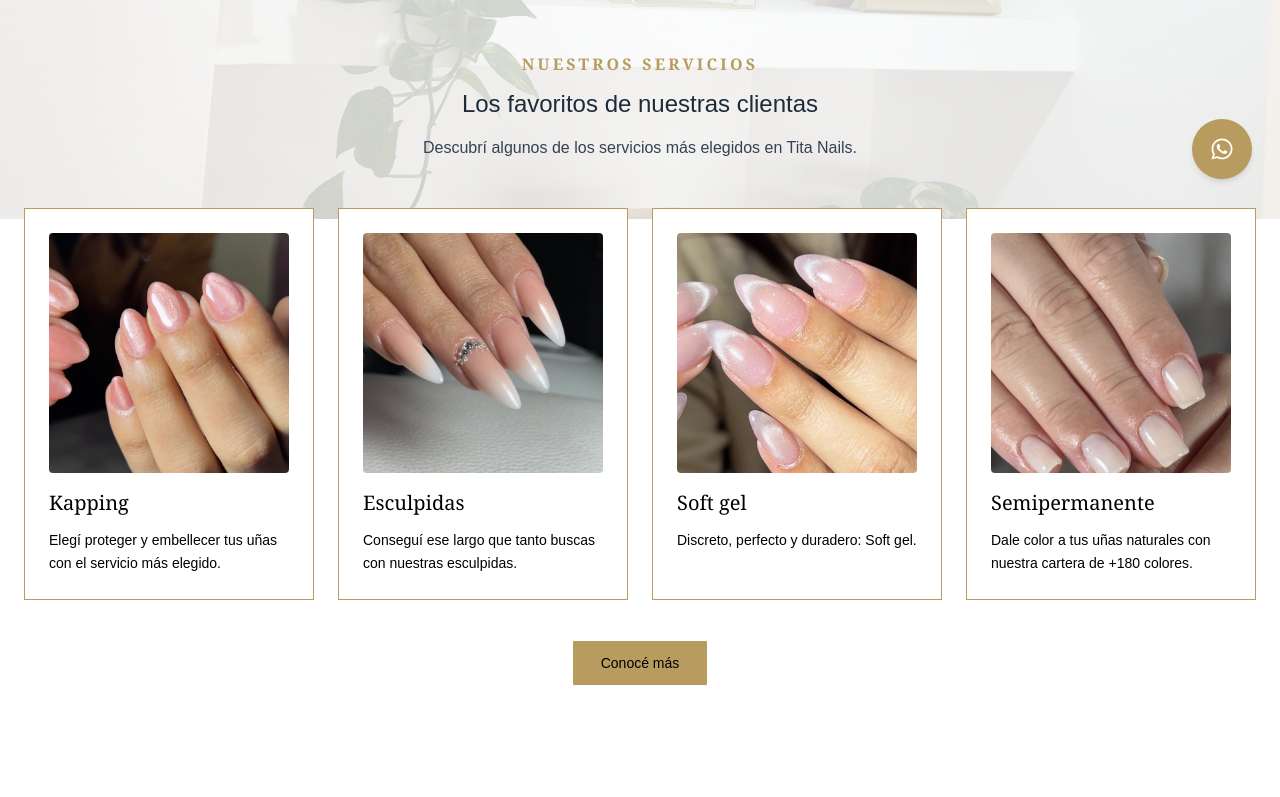
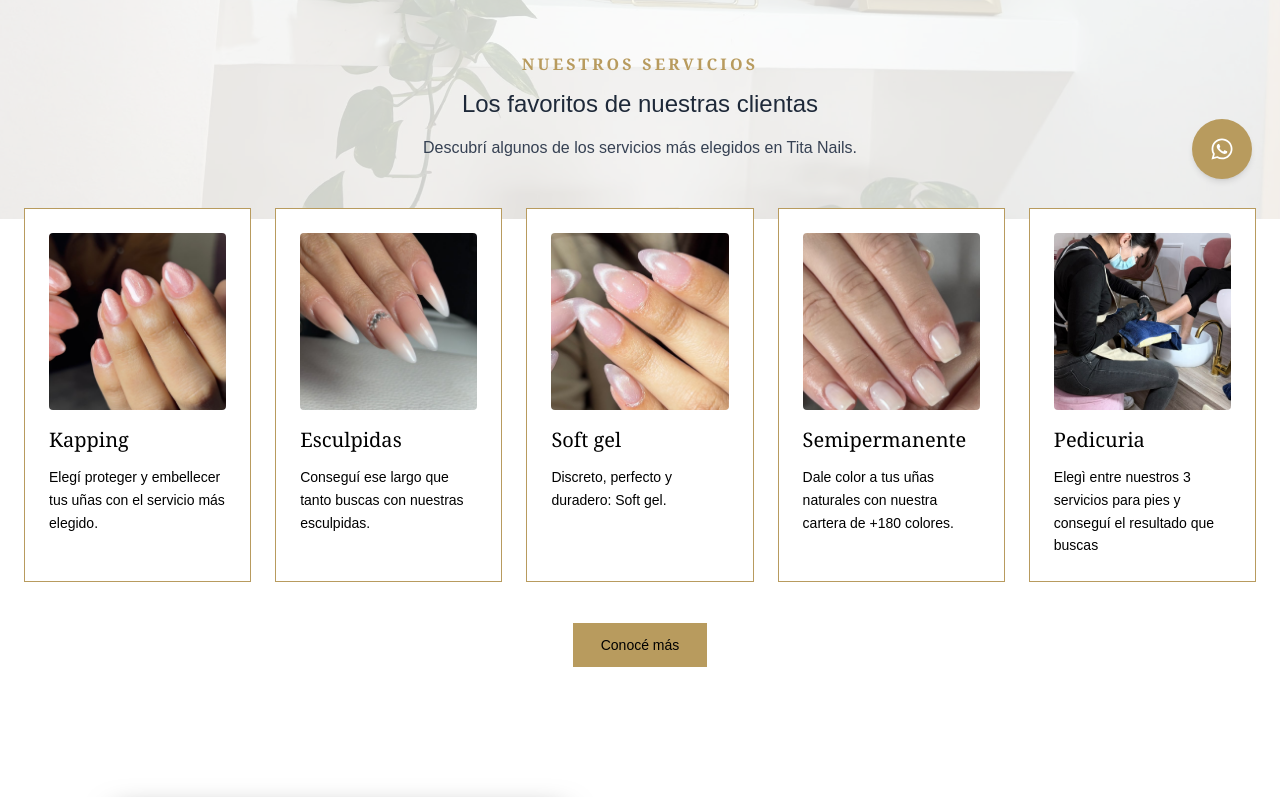
Before and after one commit to juancivardi/tita-nails, a Next.js app: page / in a window 1280 px wide. Shown: the part 581-1378 px from the top of the page. Built offline with nearby package versions, Linux system fonts and the light colour scheme.

Commit message:
Add a new service

```diff
--- a/app/servicios/page.tsx
+++ b/app/servicios/page.tsx
@@ -42,6 +42,14 @@ const servicios: Servicio[] = [
       Si ya tenés <span className="font-bold"> el largo, la firmeza y la forma </span> que buscás, podés darle color a tus uñas con nuestro servicio de semipermanente.
       </> ),
     imagen: "/images/semipermanente.jpeg",
+  },
+  {
+    nombre: "Pedicuria",
+    descripcion: (
+      <>
+      Elegí entre nuestros 3 servicios de pies: <span className="font-bold">pedicuria, spa y/o belleza  </span> o combínalos como quieras y dale a tus pies el estilo que buscás.
+      </> ),
+    imagen: "/images/pies.jpeg",
   },
 ];
 
--- a/components/ServiciosDestacados.tsx
+++ b/components/ServiciosDestacados.tsx
@@ -20,7 +20,7 @@ export default function ServiciosDestacados() {
           </p>
         </div>
 
-        <div className="grid gap-6 md:grid-cols-2 lg:grid-cols-4">
+        <div className="grid gap-6 md:grid-cols-2 lg:grid-cols-5">
           {servicios.map((servicio) => (
             <a
               href="/servicios"
--- a/data/servicios.ts
+++ b/data/servicios.ts
@@ -25,4 +25,9 @@ export const servicios: Servicio[] = [
     descripcion: "Dale color a tus uñas naturales con nuestra cartera de +180 colores.",
     imagen: "/images/semipermanente.jpeg",
   },
+  {
+    nombre: "Pedicuria",
+    descripcion: "Elegì entre nuestros 3 servicios para pies y conseguí el resultado que buscas",
+    imagen: "/images/pies.jpeg",
+  },
 ];
```
